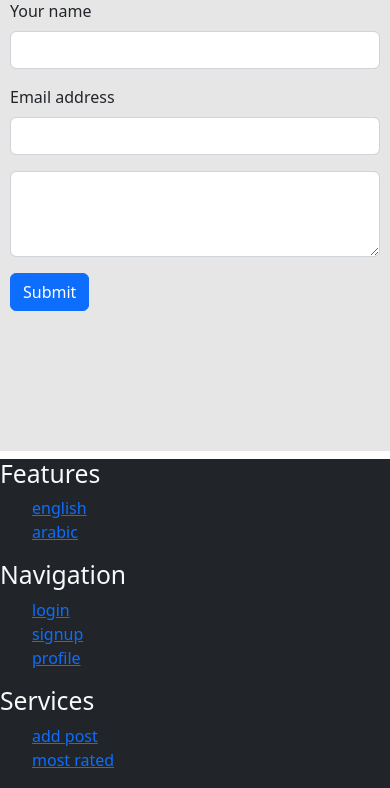
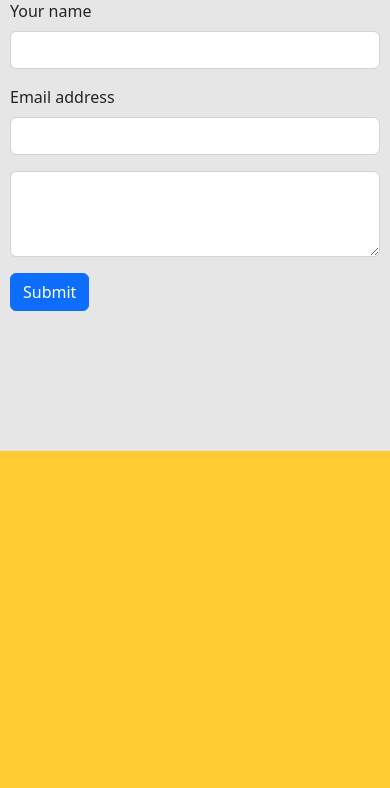
Before and after one commit to aliiashour/blog, a PHP site: page / in a window 390 px wide. Shown: the part 1186-1974 px from the top of the page. After the commit the page ends 1637 px from the top, so only its background shows below. Run offline with PHP 8.4, Linux system fonts and the light colour scheme; data that the repository does not hold is empty.

Commit message:
modifiy templates structure

```diff
--- a/inc/template/footer.php
+++ b/inc/template/footer.php
@@ -1,32 +1,7 @@
 <?php
 
 ?>
-<footer class="mt-2 bg-dark text-light">
-    <div class="row">
-        <div class="col-12 col-sm-4 text-start">
-            <h2>Features</h2>
-            <ul class="list">
-                <li class="list-item"><a  href="?lang=en">english</a></li>
-                <li class="list-item"><a  href="?lang=ar">arabic</a></li>
-            </ul>
-        </div>
-        <div class="col-12 col-sm-4 text-start">
-            <h2>Navigation</h2>
-            <ul class="list">
-                <li class="list-item"><a href="login.php">login</a></li>
-                <li class="list-item"><a href="register.php">signup</a></li>
-                <li class="list-item"><a href="profile.php">profile</a></li>
-            </ul>
-        </div>
-        <div class="col-12 col-sm-4 text-start text-sm-end">
-            <h2>Services</h2>
-            <ul class="list">
-                <li class="list-item"><a href="login.php">add post</a></li>
-                <li class="list-item"><a href="register.php">most rated</a></li>
-            </ul>
-        </div>
-    </div>
-</footer>
+
 <script src="<?php echo $js ;?>jquery-3.6.1.min.js"></script>
 <script src="<?php echo $js ;?>bootstrap.bundle.min.js"></script>
 <script src="<?php echo $js ;?>main.js"></script>
--- a/inc/template/nav.php
+++ b/inc/template/nav.php
@@ -4,8 +4,8 @@
       <div class="col-6 col-xm-4 col-md-4 text-primary" style="line-height:36px"><?php echo ucfirst(value_of('welcome')) . " ". ucfirst(value_of('ali')) ;  ?></div>
       <div class="col-6 col-xm-4 col-md-4">
         <form class="d-flex" role="search" id="search_form">
-            <input class="form-control me-2" type="search" placeholder="Search" aria-label="Search">
-            <input class="btn btn-outline-success" type="submit" value="Search">
+            <input class="form-control me-2" type="search" placeholder="Search" aria-label="Search" name="searchable" id="searchable">
+            <button class="btn btn-outline-success" type="submit" id="submit_button" >search</button>
         </form>
       </div>
       <div class="col-sm-4 d-none d-md-block">
```
Also changed, not shown: inc/template/footer_design.php (added, +30 -0 lines).
